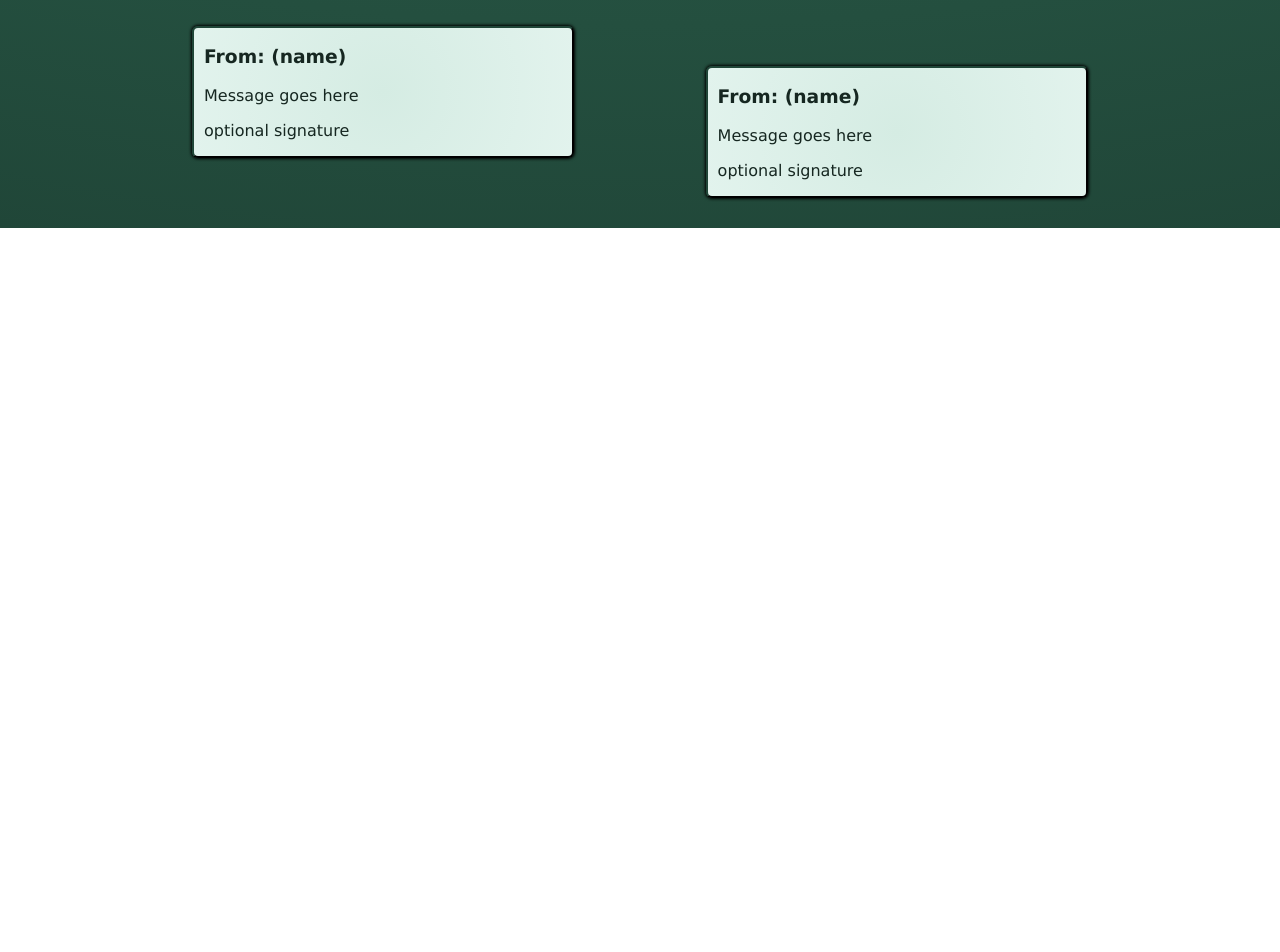
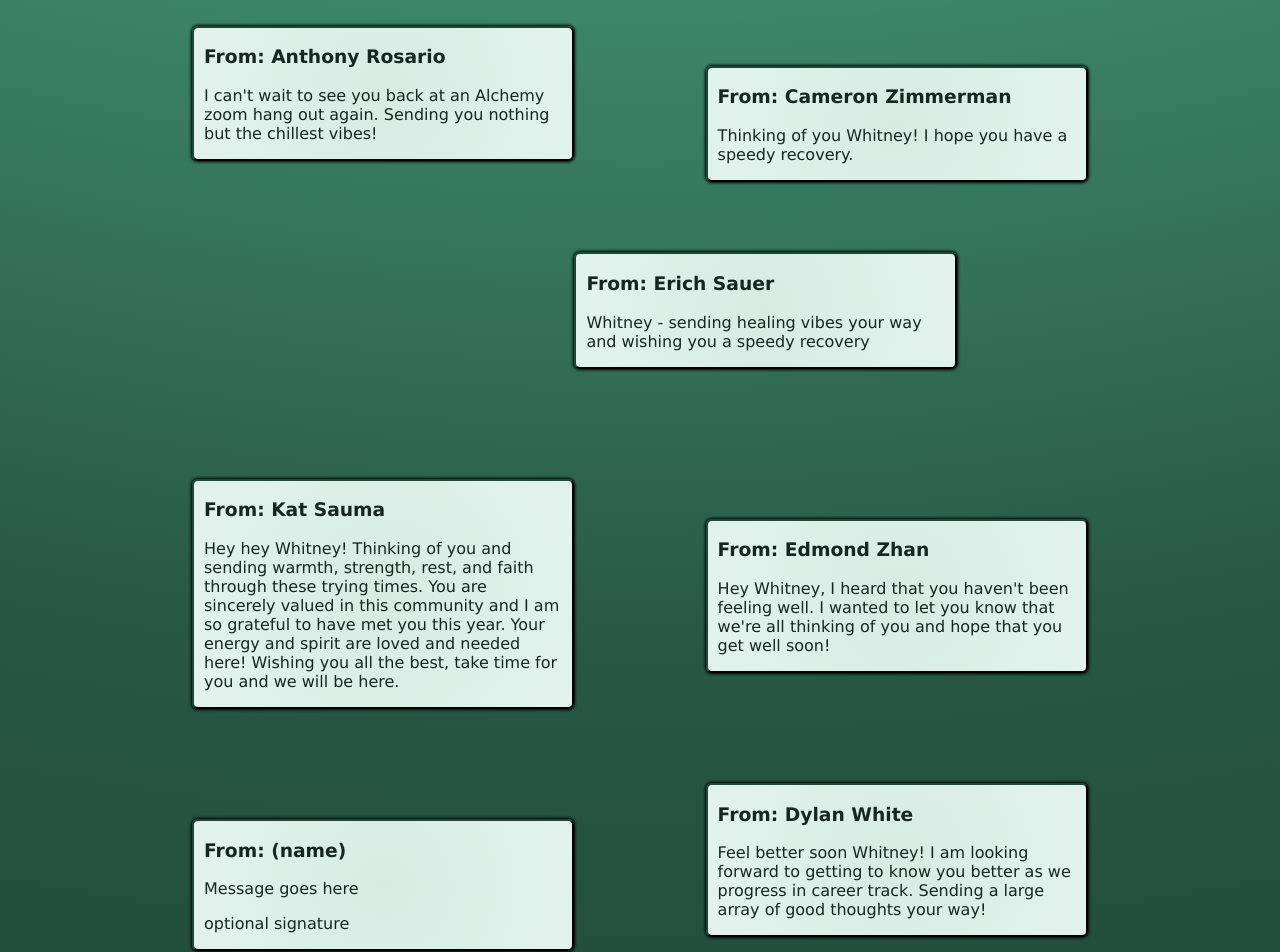
Before and after one commit to bryanakitchen/get-well, a React app: page / in a window 1280 px wide. Shown: the part 6080-7032 px from the top of the page. Before the commit the page ends 6308 px from the top, so only its background shows below. Built offline with nearby package versions, Linux system fonts and the light colour scheme.

Commit message:
add messages

```diff
--- a/src/components/app/App.jsx
+++ b/src/components/app/App.jsx
@@ -282,6 +282,48 @@ export default class App extends Component {
           </div>
 
           <div className={styles.messageLeft} data-aos="fade-right">
+            <h3>From: Anthony Rosario</h3>
+            <p>
+              I can't wait to see you back at an Alchemy zoom hang out again. Sending you nothing but the chillest vibes!
+            </p>
+          </div>
+
+          <div className={styles.messageRight} data-aos="fade-left">
+            <h3>From: Cameron Zimmerman</h3>
+            <p>
+              Thinking of you Whitney! I hope you have a speedy recovery.
+            </p>
+          </div>
+
+          <div className={styles.messageLeft} data-aos="fade-right">
+            <h3>From: Erich Sauer</h3>
+            <p>
+              Whitney - sending healing vibes your way and wishing you a speedy recovery
+            </p>
+          </div>
+
+          <div className={styles.messageRight} data-aos="fade-left">
+            <h3>From: Edmond Zhan</h3>
+            <p>
+              Hey Whitney, I heard that you haven't been feeling well. I wanted to let you know that we're all thinking of you and hope that you get well soon!
+            </p>
+          </div>
+
+          <div className={styles.messageLeft} data-aos="fade-right">
+            <h3>From: Kat Sauma</h3>
+            <p>
+              Hey hey Whitney! Thinking of you and sending warmth, strength, rest, and faith through these trying times. You are sincerely valued in this community and I am so grateful to have met you this year. Your energy and spirit are loved and needed here! Wishing you all the best, take time for you and we will be here.
+            </p>
+          </div>
+
+          <div className={styles.messageRight} data-aos="fade-left">
+            <h3>From: Dylan White</h3>
+            <p>
+              Feel better soon Whitney! I am looking forward to getting to know you better as we progress in career track. Sending a large array of good thoughts your way!
+            </p>
+          </div>
+
+          <div className={styles.messageLeft} data-aos="fade-right">
             <h3>From: (name)</h3>
             <p>
               Message goes here
```
Also changed, not shown: 1 other file (tests, documents, lock files or other folders).
